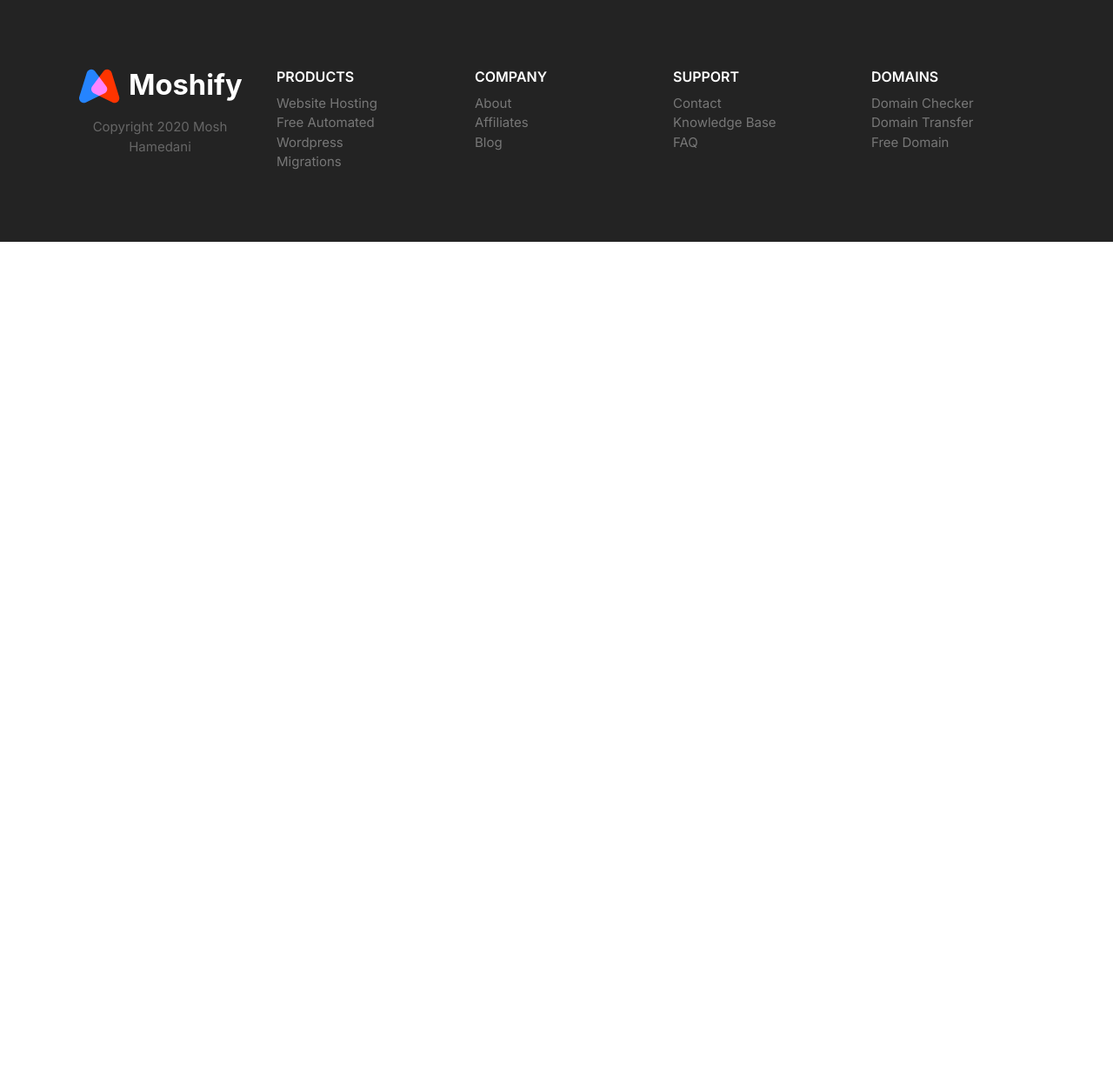
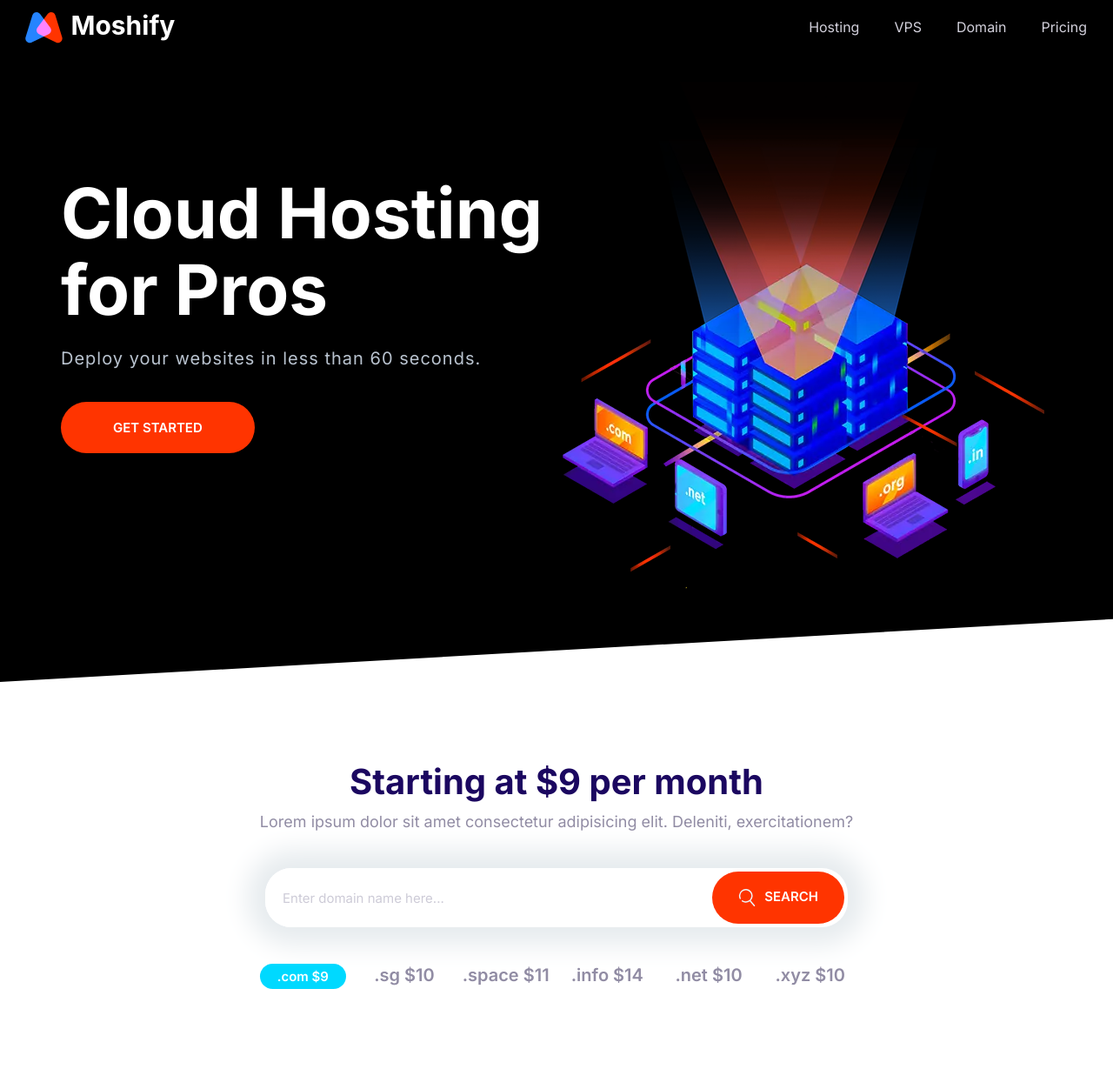
Before and after one commit to maaznonsola/Moshify-Website, a plain HTML site: page index.html in a window 1280 px wide. Shown: the whole page at 87% size. Before the commit the page ends 800 px from the top, so only its background shows below. Drawn offline with Linux system fonts and the light colour scheme.

Commit message:
Putting Hero and Domain Block Together

```diff
--- a/index.html
+++ b/index.html
@@ -14,74 +14,71 @@
     <link rel="stylesheet" href="css/styles.css" />
   </head>
   <body>
-    <footer class="block block--dark footer">
-      <div class="container grid footer__sections">
-        <section class="collapsible collapsible--expanded footer__section">
-          <header class="collapsible__header">
-            <h2 class="collapsible__heading footer__heading">Products</h2>
-            <svg class="icon icon--white collapsible__chevron">
-              <use xlink:href="images/sprite.svg#chevron"></use>
+    <header>
+      <nav class="nav collapsible">
+        <a class="nav__brand" href="/"><img src="images/logo.svg" alt="" /></a>
+        <svg class="icon icon--white nav__toggler">
+          <use xlink:href="images/sprite.svg#menu"></use>
         </svg>
+        <ul class="list nav__list collapsible__content">
+          <li class="nav__item"><a href="#">Hosting</a></li>
+          <li class="nav__item"><a href="#">VPS</a></li>
+          <li class="nav__item"><a href="#">Domain</a></li>
+          <li class="nav__item"><a href="#">Pricing</a></li>
+        </ul>
+      </nav>
     </header>
-          <div class="collapsible__content">
-            <ul class="list">
-              <li><a href="#">Website Hosting</a></li>
-              <li><a href="#">Free Automated Wordpress</a></li>
-              <li><a href="#">Migrations</a></li>
-            </ul>
+    <section class="block block--dark block--skewed-left hero">
+      <div class="container grid grid--1x2">
+        <header class="block__header hero__content">
+          <h1 class="block__heading">Cloud Hosting for Pros</h1>
+          <p class="hero__tagline">
+            Deploy your websites in less than 60 seconds.
+          </p>
+          <a href="" class="btn btn--accent btn--stretched">Get Started</a>
+        </header>
+        <picture>
+          <source
+            type="image/webp"
+            srcset="images/banner.webp 1x, images/banner@2x.webp 2x"
+          />
+          <source
+            type="image/png"
+            srcset="images/banner.png 1x, images/banner@2x.png 2x"
+          />
+          <img class="hero__image" src="images/banner.png" alt="" />
+        </picture>
       </div>
     </section>
-        <section class="collapsible footer__section">
-          <header class="collapsible__header">
-            <h2 class="collapsible__heading footer__heading">Company</h2>
-            <svg class="icon icon--white collapsible__chevron">
-              <use xlink:href="images/sprite.svg#chevron"></use>
-            </svg>
+    <section class="block container block-domain">
+      <header class="block__header">
+        <h2>Starting at $9 per month</h2>
+        <p>
+          Lorem ipsum dolor sit amet consectetur adipisicing elit. Deleniti,
+          exercitationem?
+        </p>
       </header>
-          <div class="collapsible__content">
-            <ul class="list">
-              <li><a href="#">About</a></li>
-              <li><a href="#">Affiliates</a></li>
-              <li><a href="#">Blog</a></li>
+      <div class="input-group">
+        <input
+          type="text"
+          class="input"
+          placeholder="Enter domain name here..."
+        />
+        <button class="btn btn--accent">
+          <svg class="icon icon--white">
+            <use xlink:href="images/sprite.svg#search"></use></svg
+          >Search
+        </button>
+      </div>
+      <ul class="list block-domain__prices">
+        <li><span class="badge badge--secondary">.com $9</span></li>
+        <li>.sg $10</li>
+        <li>.space $11</li>
+        <li>.info $14</li>
+        <li>.net $10</li>
+        <li>.xyz $10</li>
       </ul>
-          </div>
     </section>
-        <section class="collapsible footer__section">
-          <header class="collapsible__header">
-            <h2 class="collapsible__heading footer__heading">Support</h2>
-            <svg class="icon icon--white collapsible__chevron">
-              <use xlink:href="images/sprite.svg#chevron"></use>
-            </svg>
-          </header>
-          <div class="collapsible__content">
-            <ul class="list">
-              <li><a href="#">Contact</a></li>
-              <li><a href="#">Knowledge Base</a></li>
-              <li><a href="#">FAQ</a></li>
-            </ul>
-          </div>
-        </section>
-        <section class="collapsible footer__section">
-          <header class="collapsible__header">
-            <h2 class="collapsible__heading footer__heading">Domains</h2>
-            <svg class="icon icon--white collapsible__chevron">
-              <use xlink:href="images/sprite.svg#chevron"></use>
-            </svg>
-          </header>
-          <div class="collapsible__content">
-            <ul class="list">
-              <li><a href="#">Domain Checker</a></li>
-              <li><a href="#">Domain Transfer</a></li>
-              <li><a href="#">Free Domain</a></li>
-            </ul>
-          </div>
-        </section>
-        <section class="footer__brand">
-          <img src="images/logo.svg" alt="" />
-          <p class="footer__copyright">Copyright 2020 Mosh Hamedani</p>
-        </section>
-      </div>
-    </footer>
     <script src="js/main.js"></script>
   </body>
 </html>
```
Lines whose indentation alone changed are shown as unchanged.
